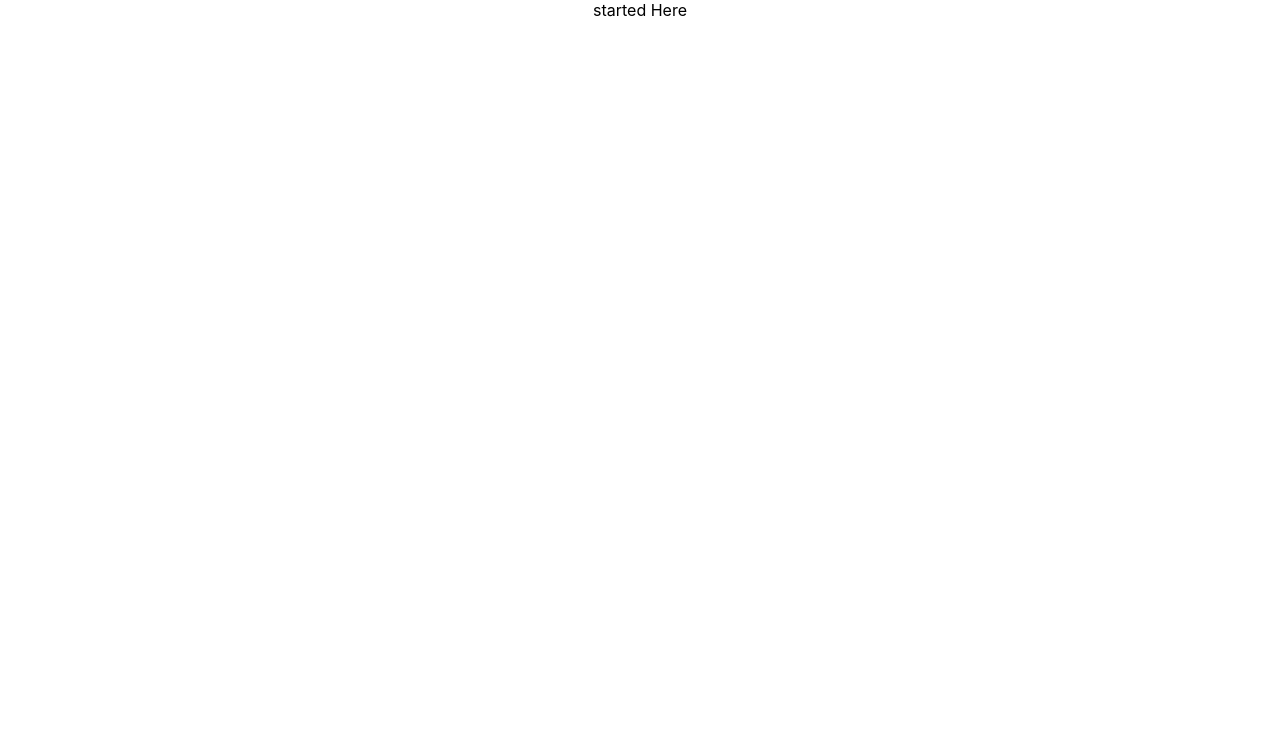
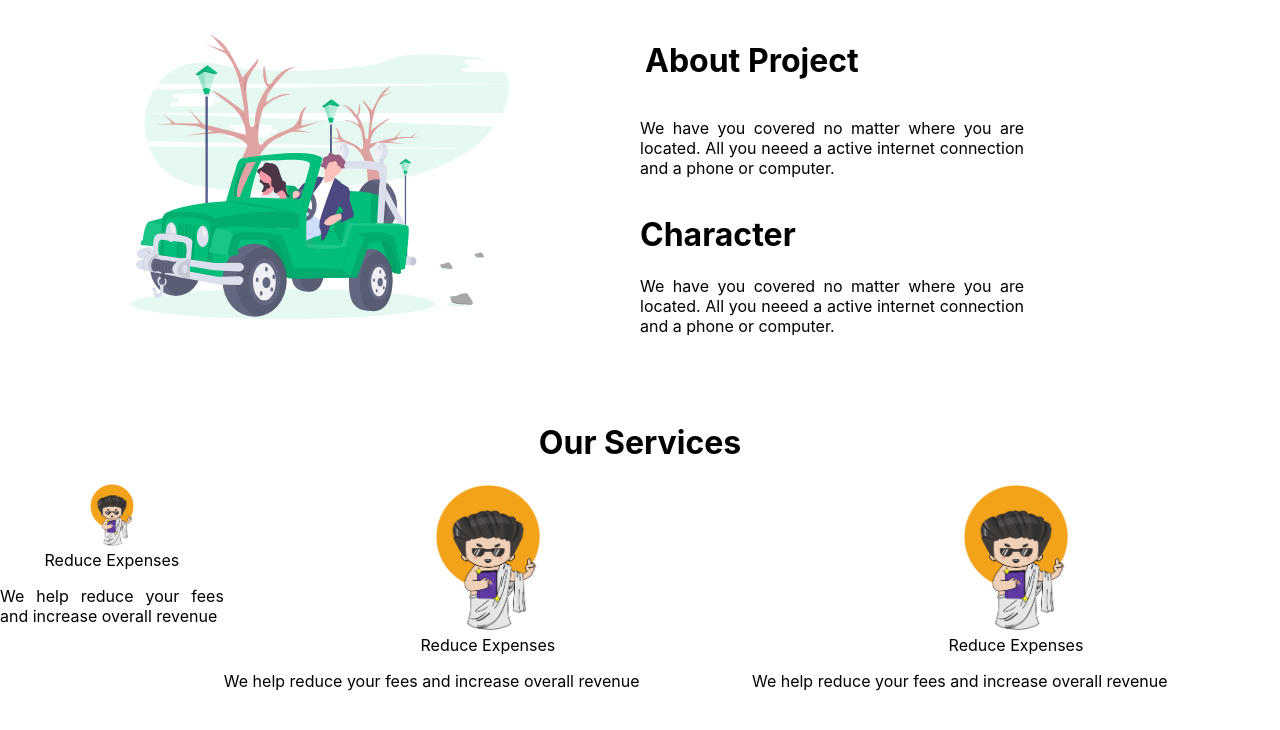
Before and after one commit to thedeveshpareek/project_1-cybercuboid-, a React (Create React App) app: page / in a window 1280 px wide. Shown: the top 730 px of the page. Built offline with nearby package versions, Linux system fonts and the light colour scheme.

Commit message:
@thedeveshpareek

```diff
--- a/src/App.js
+++ b/src/App.js
@@ -1,9 +1,10 @@
 import './App.css';
+import { About } from './components/About';
 
 function App() {
   return (
     <div className="App">
-        started Here
+        <About/>
     </div>
   );
 }
--- a/src/components/About.js
+++ b/src/components/About.js
@@ -1,20 +1,71 @@
 import React from 'react'
+
 
 export const About = () => {
     return (
         <>
-            <div>
-                <div>image is here</div>
-                <div>
+            <div style={{display:'flex',
+            flexDirection:'row', alignItems:'center',}}>
+                <div style={{display:'flex',justifyContent:'center',  width:'50%',}}>
+                    <img src='/images/svg-1.svg' alt="" style={{width:'59%',}}/>
+                </div>
+
+                <div style={{width:'30%', paddingTop:'20px',}}>
+                        <div style={{display:'flex',justifyContent:'flex-start',marginLeft:'5px',}}  >
+                            <h1>About Project</h1>
+                        </div>
+                        <div style={{display:'flex',justifyContent:'left',paddingTop:'0px',}}>
+                            <p style={{textAlign:'justify',}}>
+                                We have you covered no matter where you are located.
+                                All you neeed a active internet connection and a phone or computer.
+                            </p>
+                        </div>
                     <div>
-                        <h1>About Project</h1>
-                        <p>
-                            We have you covered no matter where you are located
+                        <h1 style={{display:'flex',justifyContent:'left',}}>Character</h1>
+                        <p style={{textAlign:'justify',}}>
+                            We have you covered no matter where you are located.
+                            All you neeed a active internet connection and a phone or computer.
                         </p>
                     </div>
-                    <div>Character</div>
                 </div>
-            </div>
+           </div>
+           <div>
+               <h1 style={{display:'flex',justifyContent:'Center', paddingTop:'50px',}}>Our Services</h1>
+           </div>
+           <div  style={{display:'flex',
+                flexDirection:'row',justifyContent:'center',}}>
+               <div style={{width:'60%'}}>
+                   <img src='/images/n4.png' alt="" style={{width:'20%',}}/>
+                   <div>
+                        <span>Reduce Expenses</span>
+                   </div>
+                   <div>
+                        <p style={{textAlign:'justify',}}>We help reduce your fees and increase
+                        overall revenue</p>
+                   </div>
+               </div>
+               <div>
+                   <img src='/images/n4.png' alt="" style={{width:'20%',}}/>
+                   <div>
+                        <span>Reduce Expenses</span>
+                   </div>
+                   <div>
+                        <p style={{textAlign:'justify',}}>We help reduce your fees and increase
+                        overall revenue</p>
+                   </div>
+               </div>
+               <div>
+                    <img src='/images/n4.png' alt="" style={{width:'20%',}}/>
+                    <div>
+                        <span>Reduce Expenses</span>
+                   </div>
+                   <div>
+                        <p style={{textAlign:'justify',}}>We help reduce your fees and increase
+                        overall revenue</p>
+                   </div>
+                </div>
+           </div>
+
         </>
     )
 }
```
